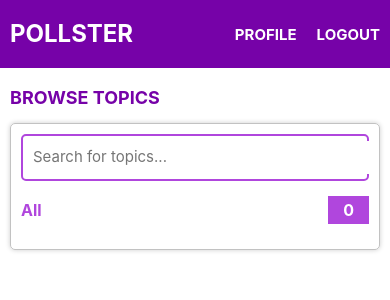
After one commit to AKWanjohi/pollster, a Django app: page /topics in a window 390 px wide. The commit adds this page. Shown: the top 300 px of the page. Run offline with Django 3.2, Linux system fonts and the light colour scheme; the visitor is signed in with stand-in values (Sample User, id 1); data that the repository does not hold is empty.

Commit message:
Made the website responsive.
- Added mobile responsiveness.
- Created topics and activities pages for small devices.
- Created topics and activities.
- Styled the new pages and added media queries for small screens.

```diff
--- a/polls/urls.py
+++ b/polls/urls.py
@@ -10,4 +10,6 @@ urlpatterns = [
     path('create-poll', views.create_poll, name='create-poll'),
     path('profile/<int:user_id>', views.profile, name='profile'),
     path('profile-edit/<int:user_id>', views.profile_edit, name='profile-edit'),
+    path('topics', views.topics, name='topics'),
+    path('activities', views.activities, name='activities')
 ]
--- a/polls/views.py
+++ b/polls/views.py
@@ -171,3 +171,20 @@ def profile_edit(request, user_id):
     user = User.objects.get(pk=user_id)
     context = {'user': user}
     return render(request, 'profile_edit.html', context)
+
+def topics(request):
+    topics = Topic.objects.all()
+    all_topics_count = 0
+    for topic in topics:
+        all_topics_count += len(topic.question_set.all())
+
+    context = {"topics": topics, "all_topics_count": all_topics_count}
+    return render(request, 'topics.html', context)
+
+
+def activities(request):
+    if request.user.is_authenticated:
+        voted_polls = QuestionVoter.objects.filter(voter=request.user)
+        return render(request, 'activities.html', {"voted_polls": voted_polls})
+
+    return render(request, 'activities.html')
--- a/static/css/style.css
+++ b/static/css/style.css
@@ -22,6 +22,7 @@ body {
 .container {
   max-width: 1140px;
   margin: auto;
+  padding: 0 1rem;
 }
 
 main {
@@ -60,6 +61,10 @@ header ul {
 
 header ul li {
   padding: 0 1rem;
+}
+
+header ul li:last-child {
+  padding-right: 0;
 }
 
 header ul a {
@@ -222,7 +227,7 @@ button[type="submit"]:hover {
 
 .homepage-content .poll-topic,
 .profile .poll-topic {
-  padding: 0.5rem;
+  padding: 0.5rem 1rem;
   background-color: var(--accent-color);
   border-radius: 2rem;
   font-size: 1.5rem;
@@ -428,6 +433,15 @@ li.not-logged-in {
   color: #fff;
 }
 
+.topics-content .topics-list a {
+  font-weight: bold;
+  color: var(--accent-color);
+}
+
+.topics-content .topics-list a:hover {
+  color: var(--primary-color);
+}
+
 a.login-link {
   font-weight: bold;
   color: var(--accent-color);
@@ -570,3 +584,139 @@ a.login-link {
 .profile-edit h1 {
   color: var(--accent-color);
 }
+
+.mobile-layout {
+  display: none;
+}
+
+@media screen and (max-width: 1024px) {
+  .logo {
+    font-size: 2.8rem;
+  }
+
+  .search-form input {
+    min-width: 35rem;
+  }
+
+  .homepage-content .container,
+  .profile-content .container {
+    grid-template-columns: 1.5fr 3fr 1.5fr;
+  }
+
+  .topics h2,
+  .activities h2 {
+    font-size: 1.8rem;
+  }
+
+  .topics-list a {
+    font-size: 1.6rem;
+  }
+
+  .homepage-content .polls-title {
+    font-size: 1.8rem;
+  }
+
+  .homepage-content .polls-count {
+    font-size: 1.6rem;
+  }
+
+  .homepage-content .poll-create {
+    padding: 1rem 1.5rem;
+  }
+}
+
+@media screen and (max-width: 700px) {
+  .search-form,
+  .topics,
+  .activities {
+    display: none;
+  }
+
+  .mobile-layout .search-form,
+  .topics-content .search-form,
+  .topics-content .topics,
+  .activities-content .activities {
+    display: block;
+  }
+
+  .mobile-layout {
+    margin-bottom: 2rem;
+  }
+
+  .mobile-buttons {
+    margin-top: 1rem;
+    display: flex;
+    justify-content: center;
+    align-items: center;
+  }
+
+  .mobile-buttons a {
+    padding: 0.8rem 1.5rem;
+    border: 0.2rem solid var(--accent-color);
+    border-radius: 5rem;
+    text-decoration: none;
+    color: var(--primary-color);
+  }
+
+  .mobile-buttons a:first-child {
+    margin-right: 1rem;
+  }
+
+  .activities-content a {
+    color: var(--accent-color);
+  }
+
+  .homepage-content .container,
+  .profile-content .container {
+    grid-template-columns: 1fr;
+  }
+
+  .logo {
+    font-size: 2.4rem;
+  }
+
+  header a {
+    font-size: 1.5rem;
+  }
+
+  .form-content .container > div {
+    margin: 1.5rem 1rem;
+    padding: 1rem;
+    min-width: 100%;
+  }
+
+  .form-content .container h1,
+  .create-poll h1 {
+    font-size: 2.6rem;
+  }
+
+  label {
+    font-size: 1.6rem;
+  }
+
+  .back-button {
+    padding: 0.8rem 1.5rem;
+  }
+
+  .homepage-content .poll {
+    padding: 2rem;
+  }
+
+  .homepage-content .poll a,
+  .profile .poll a {
+    font-size: 2rem;
+  }
+
+  .poll .user a {
+    font-size: 1.6rem;
+  }
+
+  .create-poll,
+  .profile-edit {
+    width: 100%;
+  }
+
+  .poll-content .poll-body {
+    font-size: 2rem;
+  }
+}
--- /dev/null
+++ b/templates/topics.html
@@ -0,0 +1,28 @@
+{% extends 'base.html' %}
+
+{% block title %}| Browse Topics{% endblock title %}
+
+{% block content %}
+<main class="topics-content">
+    <div class="container">
+        <div class="topics">
+            <h2>Browse Topics</h2>
+            <div class="topics-body">
+                <form action="{% url 'home' %}" class="search-form">
+                    <input type="search" name="q" placeholder="Search for topics...">
+                </form>
+                <ul class="topics-list">
+                    <li>
+                        <a href="{% url 'home' %}">All <span>{{all_topics_count}}</span></a>
+                    </li>
+                    {% for topic in topics %}
+                        <li>
+                            <a href="{% url 'home' %}?q={{topic.name}}">{{topic.name}} <span>{{topic.question_set.all.count}}</span></a>
+                        </li>
+                    {% endfor %}
+                </ul>
+            </div>
+        </div>
+    </div>
+</main>
+{% endblock content %}
```
Also changed, not shown: templates/activities.html (added, +32 -0 lines), templates/index.html (+10 -0 lines).
